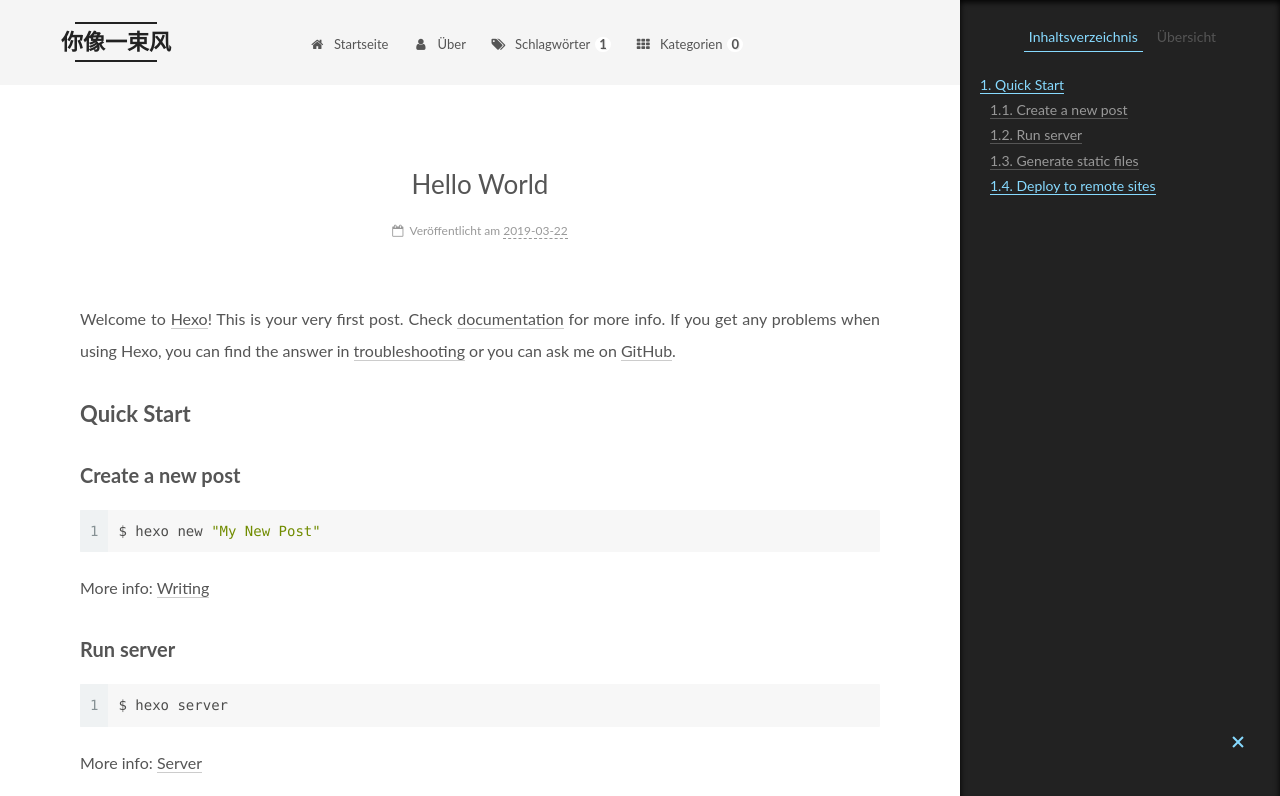
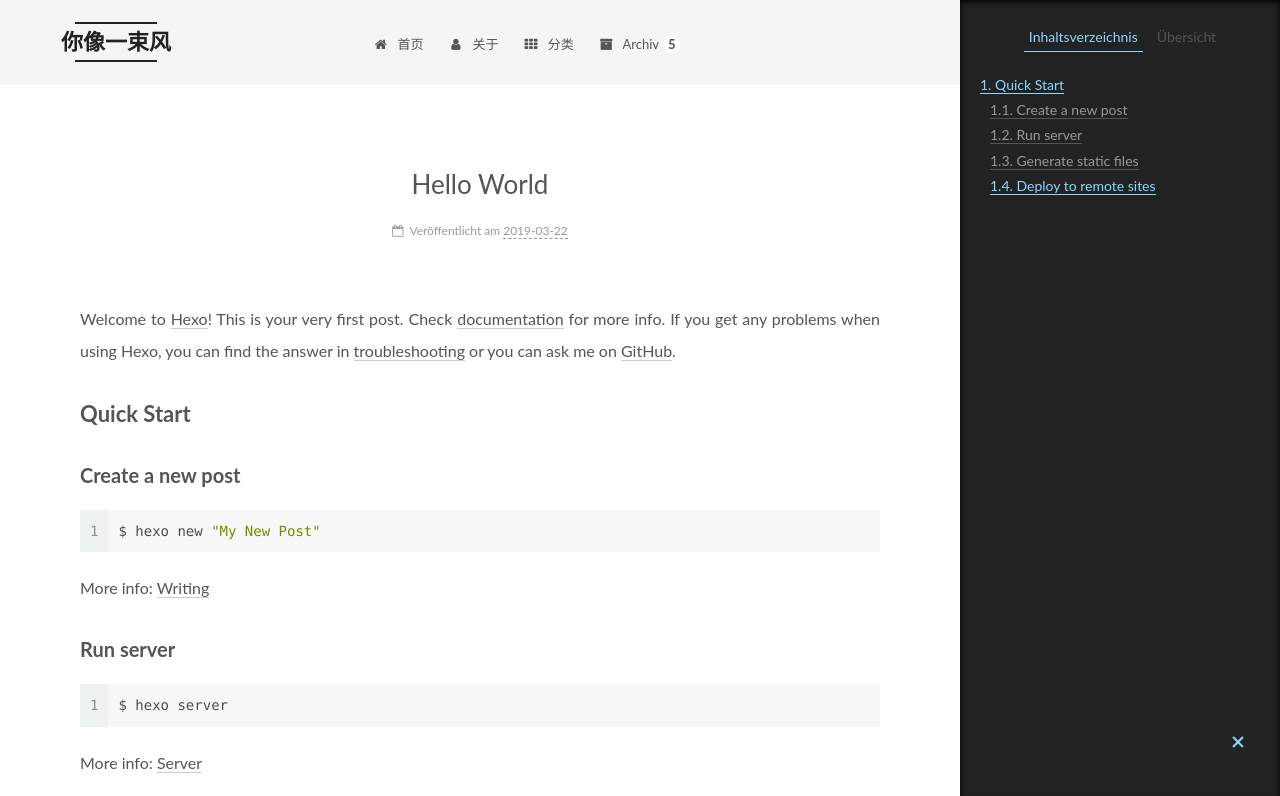
Before and after one commit to a1290710004/a1290710004.github.io, a plain HTML site: page 2019/03/22/hello-world/index.html in a window 1280 px wide. Shown: the top 796 px of the page. Drawn offline with Linux system fonts and the light colour scheme.

Commit message:
Site updated: 2019-03-25 10:10:15

```diff
--- a/2019/03/22/hello-world/index.html
+++ b/2019/03/22/hello-world/index.html
@@ -209,7 +209,7 @@
 
 
 
-          <li class="menu-item menu-item-home">
+          <li class="menu-item menu-item-首页">
 
 
 
@@ -221,14 +221,14 @@
 
 
 
-    <a href="/首页/" rel="section"><i class="menu-item-icon fa fa-fw fa-home"></i> <br>Startseite</a>
+    <a href="/" rel="section"><i class="menu-item-icon fa fa-fw fa-home"></i> <br>首页</a>
 
   </li>
 
 
 
 
-          <li class="menu-item menu-item-about">
+          <li class="menu-item menu-item-关于">
 
 
 
@@ -240,14 +240,14 @@
 
 
 
-    <a href="/关于/" rel="section"><i class="menu-item-icon fa fa-fw fa-user"></i> <br>Über</a>
+    <a href="/about/" rel="section"><i class="menu-item-icon fa fa-fw fa-user"></i> <br>关于</a>
 
   </li>
 
 
 
 
-          <li class="menu-item menu-item-tags">
+          <li class="menu-item menu-item-分类">
 
 
 
@@ -259,14 +259,14 @@
 
 
 
-    <a href="/标签/" rel="section"><i class="menu-item-icon fa fa-fw fa-tags"></i> <br>Schlagwörter<span class="badge">1</span></a>
+    <a href="/categories/" rel="section"><i class="menu-item-icon fa fa-fw fa-th"></i> <br>分类</a>
 
   </li>
 
 
 
 
-          <li class="menu-item menu-item-categories">
+          <li class="menu-item menu-item-archives">
 
 
 
@@ -278,7 +278,7 @@
 
 
 
-    <a href="/分类/" rel="section"><i class="menu-item-icon fa fa-fw fa-th"></i> <br>Kategorien<span class="badge">0</span></a>
+    <a href="/archives/" rel="section"><i class="menu-item-icon fa fa-fw fa-archive"></i> <br>Archiv<span class="badge">5</span></a>
 
   </li>
 
@@ -522,7 +522,7 @@
 
                 <div class="site-state-item site-state-posts">
 
-                  <a href="/archives">
+                  <a href="/archives/">
 
                     <span class="site-state-item-count">5</span>
                     <span class="site-state-item-name">Artikel</span>
@@ -538,7 +538,7 @@
                 <div class="site-state-item site-state-tags">
 
 
-                      <a href="/标签/">
+                      <a href="/tags/">
 
 
 
--- a/css/main.css
+++ b/css/main.css
@@ -1919,7 +1919,7 @@ img:hover {
   width: 4px;
   height: 4px;
   border-radius: 50%;
-  background: #ffffa3;
+  background: #61a1ff;
 }
 .links-of-blogroll {
   margin-top: 10px;
```
Also changed, not shown: 2019/03/22/hello/index.html (+10 -10 lines), 2019/03/22/title/index.html (+10 -10 lines), 2019/03/25/TITLE-0/index.html (+10 -10 lines), 2019/03/25/title-1/index.html (+10 -10 lines), archives/2019/03/index.html (+10 -10 lines), archives/2019/index.html (+10 -10 lines), archives/index.html (+10 -10 lines), categories/index.html (+10 -10 lines), index.html (+10 -10 lines), tags/index.html (+10 -10 lines), tags/markdown/index.html (+10 -10 lines).
